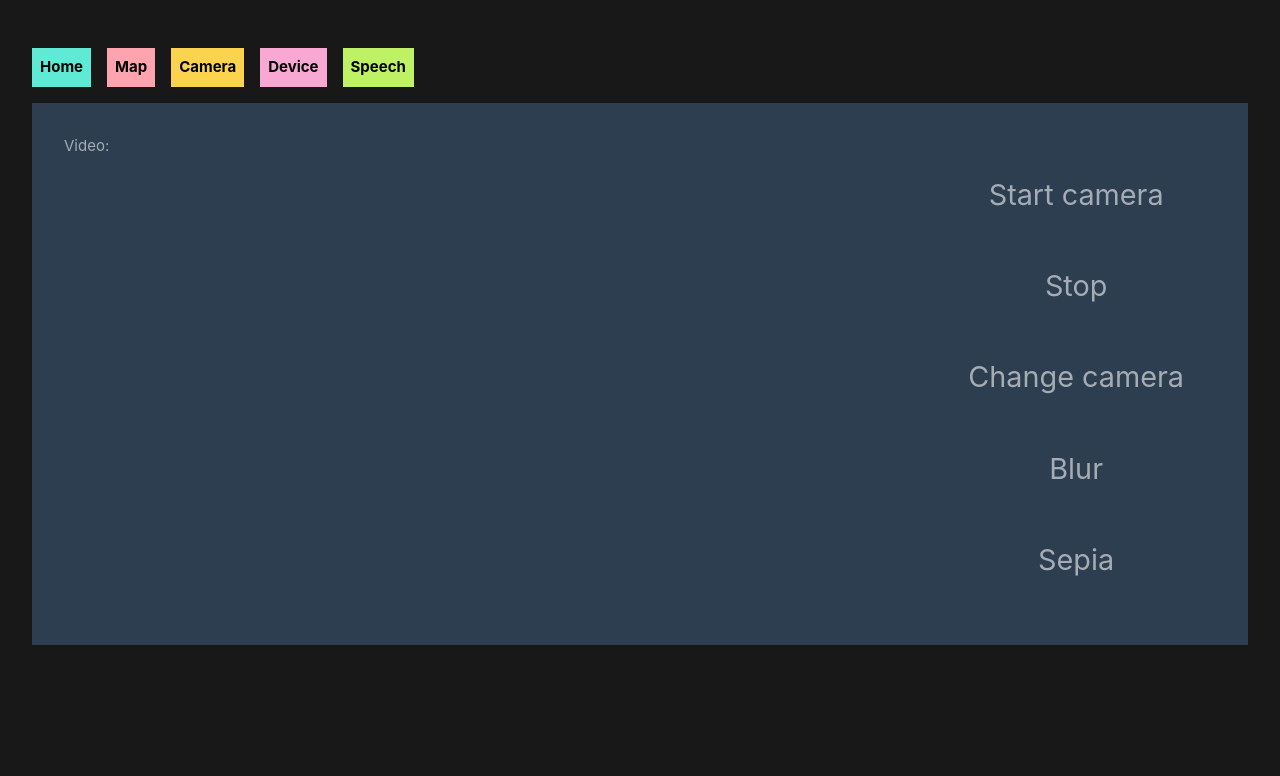
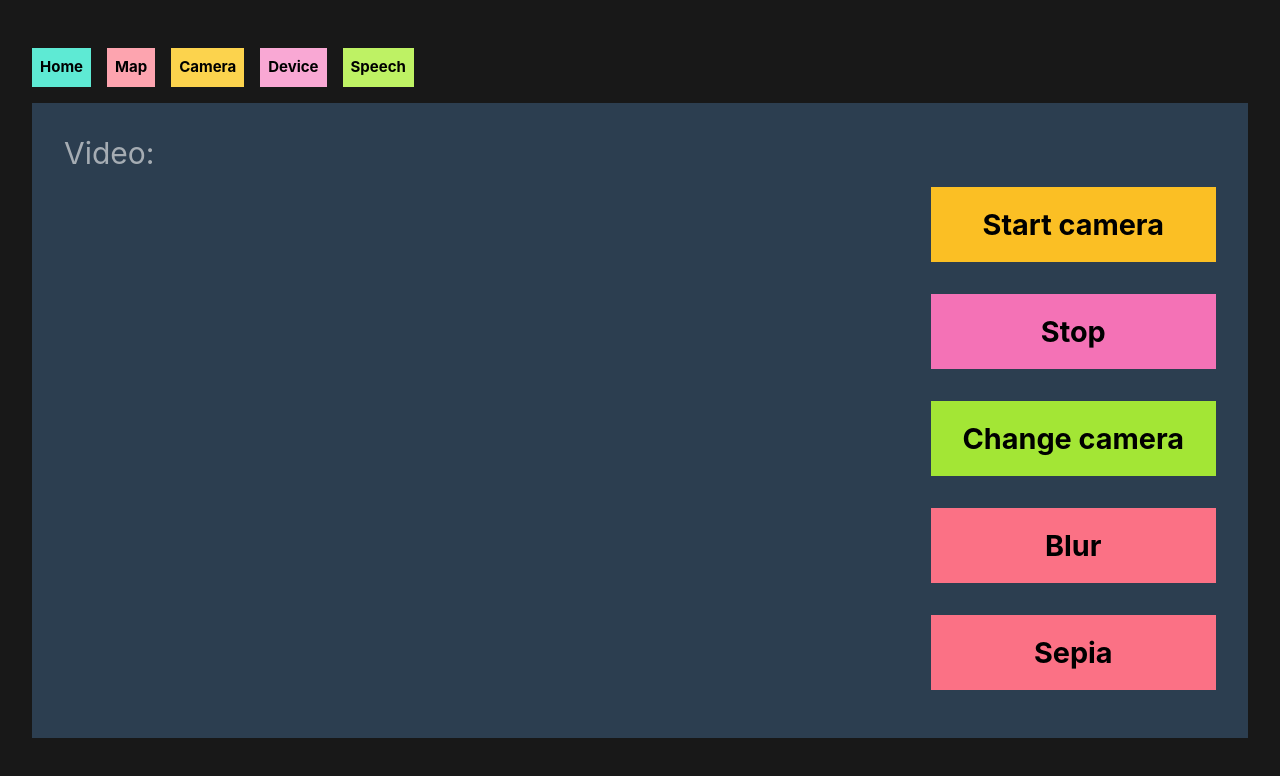
Before and after one commit to pionkipl/vue-3-vite-pwa, a Vue app: page /camera in a window 1280 px wide. Shown: the top 776 px of the page. Built offline with nearby package versions, Linux system fonts and the light colour scheme.

Commit message:
Feat: change camera layout.

```diff
--- a/src/views/CameraView.vue
+++ b/src/views/CameraView.vue
@@ -1,6 +1,6 @@
 <template>
   <div class="camera-view">
-    <h1>Video:</h1>
+    <h1 class="text-3xl">Video:</h1>
     <div class="camera-view__video">
       <div class="camera-view__video-container">
         <video ref="videoRef"></video>
@@ -8,14 +8,14 @@
       </div>
       <div class="camera-view__controls">
         <button @click="startCamera"
-                class="camera-view__btn">Start camera</button>
+                class="button bg-amber-400 text-black">Start camera</button>
         <button @click="pause"
-                class="camera-view__btn">Stop</button>
-        <button class="camera-view__btn change-camera" @click="toggleCamera">Change camera</button>
+                class="button bg-pink-400 text-black">Stop</button>
+        <button class="button bg-lime-400 text-black change-camera" @click="toggleCamera">Change camera</button>
         <button @click="toggleBlur"
-                class="camera-view__btn toggle-blur">Blur</button>
+                class="button bg-rose-400 text-black toggle-blur">Blur</button>
         <button @click="toggleSepia"
-                class="camera-view__btn toggle-sepia"
+                class="button bg-rose-400 text-black toggle-sepia"
         >Sepia</button>
       </div>
     </div>
```
